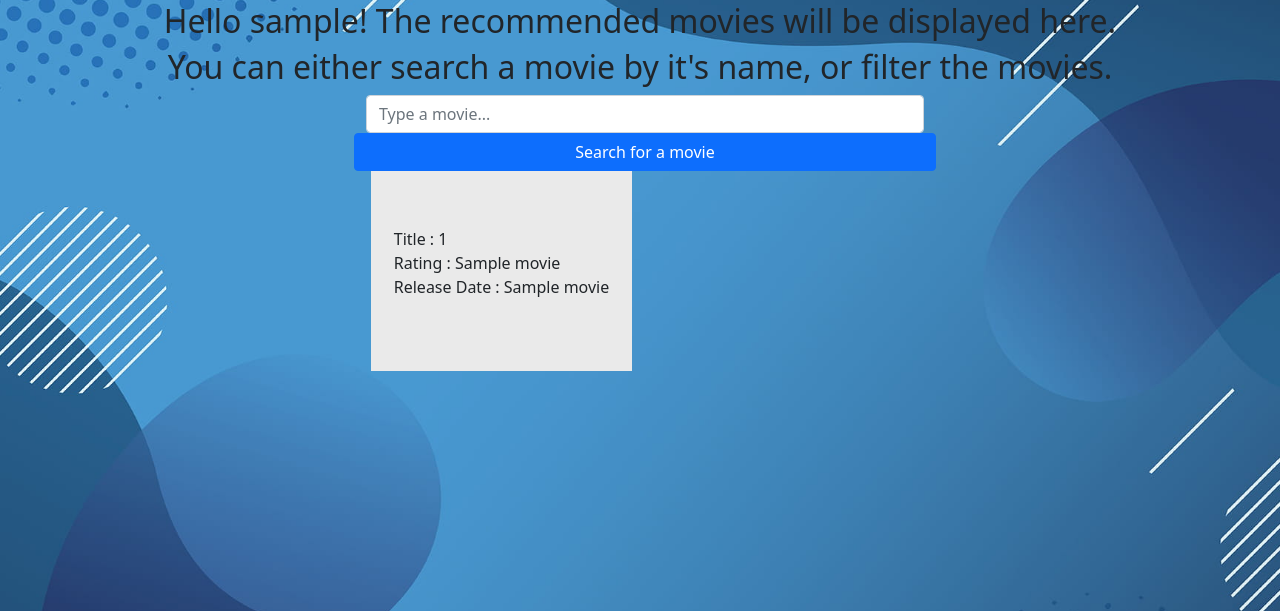
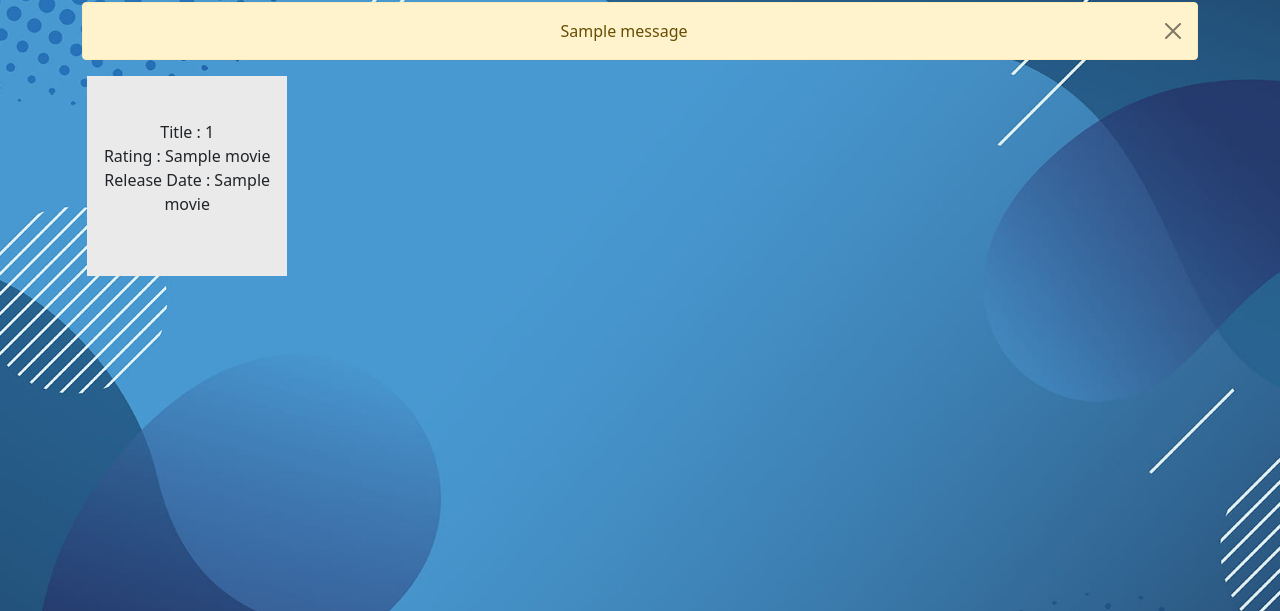
Before and after one commit to ioanae21/Store_movies, a Flask app: template templates/add_movies.html in a window 1280 px wide. Shown: the part 102-713 px from the top of the page. Run offline with Flask 3, Linux system fonts and the light colour scheme; the visitor is signed in with stand-in values (Sample User, id 1); tables that the repository leaves empty hold one stand-in row (values such as "Sample post"); the template is opened without the code that fills it: most values are stand-ins (such as "Sample title", 1, 10 or a date in 2020); one stand-in notice (Sample message) is shown; parts of the project's set-up code (start-up, migrations or seed data) failed here and were passed over.

Commit message:
added the initial file

```diff
--- a/templates/add_movies.html
+++ b/templates/add_movies.html
@@ -1,23 +1,21 @@
 {% extends 'base.html' %}
 
 {% block content %}
-    <h2>Hello {{session['user']}}! The recommended movies will be displayed here.</h2>
-    <h2> You can either search a movie by it's name, or filter the movies.</h2>
-    <form method="post" style="width:50%; margin-left: 10px">
-        <div class="form-group">
-          <input type="text" name="moviename" class="form-control" placeholder="Type a movie...">
-        </div>
-        <div class="row justify-content-center">
-      <button type="submit" class="btn btn-primary">Search for a movie</button>
 
-      </form>
-    <div class="grid" >
+    {% for message in get_flashed_messages() %}
+    <div class="alert alert-warning alert-dismissible fade show" role="alert">
+        {{ message }}
+        <button type="button" class="btn-close" data-bs-dismiss="alert" aria-label="Close"></button>
+    </div>
+    {% endfor %}
+
+      <div class="grid" >
 
         {% for movie in recommendations %}
         <div class="movie-instance" >
-            <p> Title : {{movie[0]}}  <br> Rating : {{movie[1]}} <br> Release Date : {{movie[2]}}</p>
+            <p class="data"> Title : {{movie[0]}}  <br> Rating : {{movie[1]}} <br> Release Date : {{movie[2]}}</p>
         </div>
         {% endfor %}
-    </div>
+      </div>
 
 {% endblock %}
```
